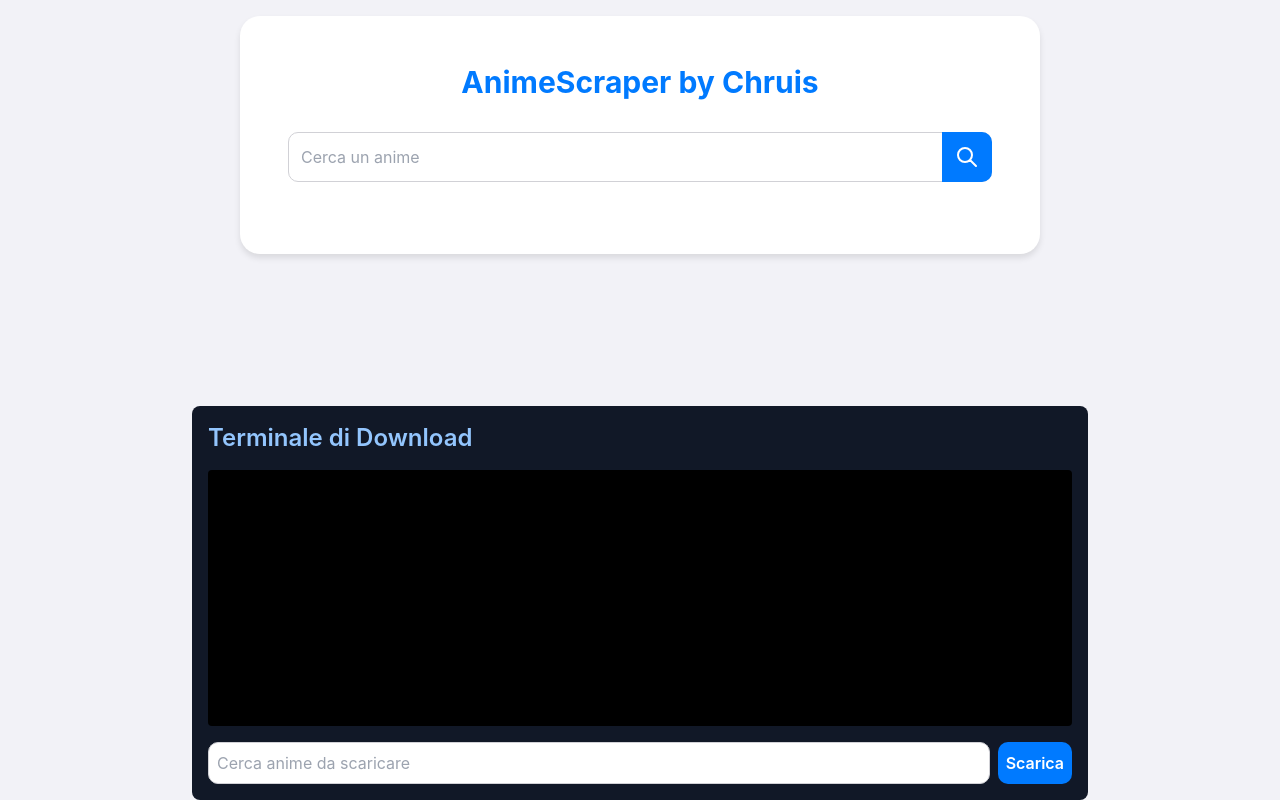
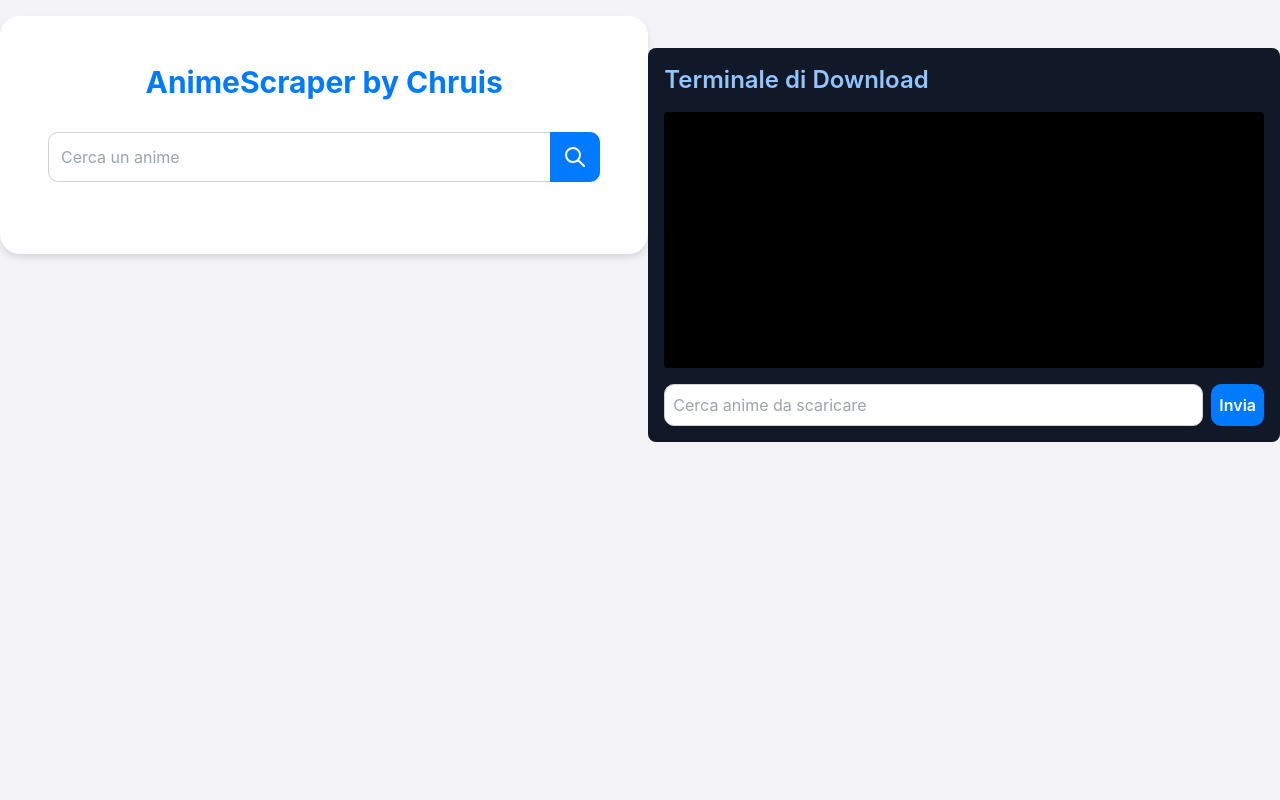
Before and after one commit to ChristianPuppo/AnimeScraper, a Flask app: page / in a window 1280 px wide. Run offline with Flask 2, Linux system fonts and the light colour scheme.

Commit message:
all done

```diff
--- a/templates/index.html
+++ b/templates/index.html
@@ -342,12 +342,12 @@
     </div>
 
     <!-- Aggiungi questa sezione alla fine del file, appena prima della chiusura del tag </body> -->
-    <div class="mt-12 bg-gray-900 p-4 rounded-lg w-full max-w-4xl mx-auto fixed bottom-0 left-0 right-0">
+    <div class="mt-12 bg-gray-900 p-4 rounded-lg w-full max-w-4xl mx-auto">
         <h2 class="text-2xl font-semibold mb-4 text-blue-300">Terminale di Download</h2>
-        <div id="terminal" class="bg-black text-green-400 p-4 rounded h-64 overflow-y-auto font-mono text-sm"></div>
-        <div class="mt-4 flex flex-col sm:flex-row space-y-2 sm:space-y-0 sm:space-x-2">
-            <input id="downloadQuery" type="text" class="input p-2 flex-grow w-full sm:w-auto" placeholder="Cerca anime da scaricare">
-            <button onclick="startDownload()" class="btn btn-primary text-white p-2 w-full sm:w-auto">Scarica</button>
+        <div id="terminal" class="bg-black text-green-400 p-4 rounded h-64 overflow-y-auto font-mono text-sm mb-4"></div>
+        <div class="flex space-x-2">
+            <input id="downloadQuery" type="text" class="input p-2 flex-grow" placeholder="Cerca anime da scaricare">
+            <button onclick="startDownload()" class="btn btn-primary text-white p-2">Invia</button>
         </div>
     </div>
 
@@ -685,28 +685,47 @@
                     appendToTerminal(`${index + 1}. ${result.title}`);
                 });
 
-                const choice = prompt('Seleziona il numero dell\'anime desiderato:');
+                appendToTerminal('Inserisci il numero dell\'anime desiderato:');
+                document.getElementById('downloadQuery').value = '';
+                document.getElementById('downloadQuery').placeholder = 'Inserisci il numero dell\'anime';
+                document.getElementById('downloadQuery').focus();
+
+                document.getElementById('downloadQuery').onkeypress = async function(e) {
+                    if (e.key === 'Enter') {
+                        const choice = parseInt(this.value);
                         if (choice && choice > 0 && choice <= results.length) {
                             const selectedAnime = results[choice - 1];
                             appendToTerminal(`Hai selezionato: ${selectedAnime.title}`);
+                            await downloadAnime(selectedAnime);
+                        } else {
+                            appendToTerminal('Selezione non valida.');
+                        }
+                        document.getElementById('downloadQuery').onkeypress = null;
+                        document.getElementById('downloadQuery').value = '';
+                        document.getElementById('downloadQuery').placeholder = 'Cerca anime da scaricare';
+                    }
+                };
+            } catch (error) {
+                appendToTerminal(`Errore: ${error.message}`);
+            }
+        }
 
+        async function downloadAnime(anime) {
+            try {
                 const episodesResponse = await fetch('/get_episodes', {
                     method: 'POST',
                     headers: {'Content-Type': 'application/json'},
-                        body: JSON.stringify({anime_url: selectedAnime.url})
+                    body: JSON.stringify({anime_url: anime.url})
                 });
                 const episodes = await episodesResponse.json();
 
                 for (let i = 0; i < episodes.length; i++) {
                     appendToTerminal(`Scaricamento episodio ${i + 1}...`);
-                        await downloadEpisode(episodes[i].url, `${selectedAnime.title}_Episodio_${i + 1}.mp4`);
+                    await downloadEpisode(episodes[i].url, `${anime.title}_Episodio_${i + 1}.mp4`);
                     appendToTerminal(`Episodio ${i + 1} scaricato.`);
                 }
 
                 appendToTerminal('Download completato.');
-                } else {
-                    appendToTerminal('Selezione non valida.');
-                }
             } catch (error) {
                 appendToTerminal(`Errore: ${error.message}`);
             }
```
Lines whose indentation alone changed are shown as unchanged.
